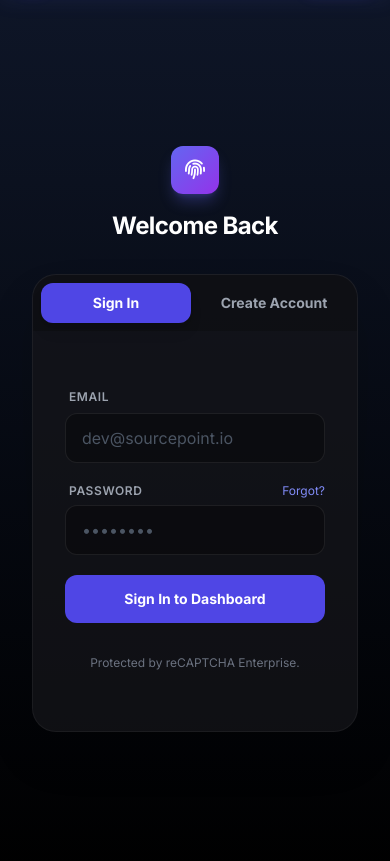
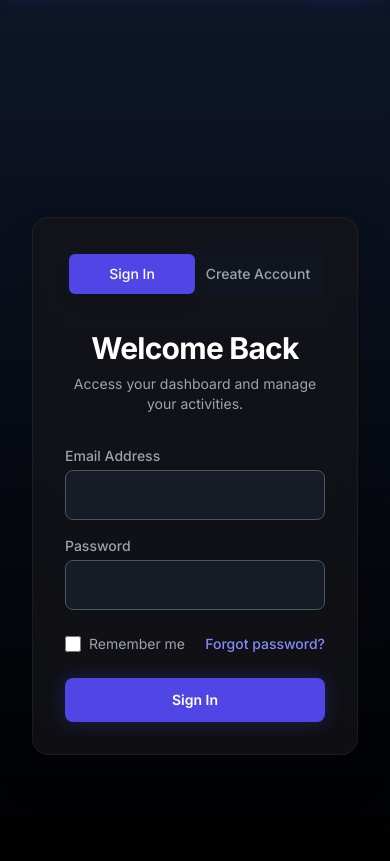
Before and after one commit to angrygabbar/Source-Point, a Flask app: page /login_register in a window 390 px wide. Shown: the part 64-925 px from the top of the page. Run offline with Flask 3, Linux system fonts and the light colour scheme; some libraries are stand-ins or nearby versions.

Commit message:
accout creation

```diff
--- a/templates/login_register.html
+++ b/templates/login_register.html
@@ -1,154 +1,144 @@
 {% extends "layout.html" %}
-{% block title %}Access Portal{% endblock %}
+
+{% block title %}Login or Register - SourcePoint{% endblock %}
+
 {% block content %}
+<div class="min-h-screen flex items-center justify-center py-12 px-4 sm:px-6 lg:px-8"
+     x-data="{ mode: 'login', role: 'candidate' }">
 
-<div class="min-h-[90vh] flex items-center justify-center px-4 py-12 relative z-10">
+    <div class="max-w-md w-full space-y-8 glass-panel p-8 rounded-2xl shadow-2xl relative my-8">
 
-    <div class="w-full max-w-[420px] animate-fade-in">
-
-        <div class="text-center mb-8">
-            <a href="{{ url_for('main.home') }}" class="inline-block mb-4">
-                <div class="w-12 h-12 rounded-xl bg-gradient-to-br from-indigo-500 to-purple-600 flex items-center justify-center shadow-lg shadow-indigo-500/30 mx-auto">
-                    <i class="fas fa-fingerprint text-white text-xl"></i>
-                </div>
-            </a>
-            <h2 class="text-2xl font-bold text-white tracking-tight">Welcome Back</h2>
-        </div>
-
-        <div class="glass-panel rounded-3xl overflow-hidden shadow-2xl relative">
-
-            <div class="flex p-2 gap-2 bg-black/20">
-                <button id="tab-login" onclick="switchTab('login')"
-                    class="flex-1 py-2.5 rounded-xl text-sm font-bold transition-all duration-300 bg-indigo-600 text-white shadow-lg">
+        <div class="flex rounded-lg bg-gray-900/50 p-1">
+            <button @click="mode = 'login'"
+                    :class="{ 'bg-indigo-600 text-white shadow-lg': mode === 'login', 'text-gray-400 hover:text-white': mode !== 'login' }"
+                    class="w-1/2 py-2.5 text-sm font-medium rounded-md transition-all duration-200">
                 Sign In
             </button>
-                <button id="tab-register" onclick="switchTab('register')"
-                    class="flex-1 py-2.5 rounded-xl text-sm font-bold text-gray-400 hover:text-white hover:bg-white/5 transition-all duration-300">
+            <button @click="mode = 'register'"
+                    :class="{ 'bg-indigo-600 text-white shadow-lg': mode === 'register', 'text-gray-400 hover:text-white': mode !== 'register' }"
+                    class="w-1/2 py-2.5 text-sm font-medium rounded-md transition-all duration-200">
                 Create Account
             </button>
         </div>
 
-            <div class="relative overflow-hidden min-h-[400px]">
-
-                <div id="view-login" class="p-8 absolute inset-0 transition-all duration-500 ease-out transform translate-x-0 opacity-100">
-                    <form method="POST" action="{{ url_for('auth.login_register') }}" class="space-y-5">
-                        <input type="hidden" name="login" value="1">
-
-                        <div class="space-y-1.5">
-                            <label class="text-xs font-semibold text-gray-400 uppercase tracking-wider ml-1">Email</label>
-                            <input type="email" name="email" required
-                                   class="input-premium w-full px-4 py-3 rounded-xl text-white placeholder-gray-600"
-                                   placeholder="dev@sourcepoint.io">
+        <div class="text-center">
+            <h2 class="mt-2 text-3xl font-bold tracking-tight text-white" x-text="mode === 'login' ? 'Welcome Back' : 'Join SourcePoint'"></h2>
+            <p class="mt-2 text-sm text-gray-400">
+                <span x-show="mode === 'login'">Access your dashboard and manage your activities.</span>
+                <span x-show="mode === 'register'">Start your journey as a <span x-text="role" class="capitalize font-bold text-indigo-400"></span>.</span>
+            </p>
         </div>
 
-                        <div class="space-y-1.5">
-                            <div class="flex justify-between items-center ml-1">
-                                <label class="text-xs font-semibold text-gray-400 uppercase tracking-wider">Password</label>
-                                <a href="{{ url_for('auth.forgot_password') }}" class="text-xs text-indigo-400 hover:text-indigo-300 hover:underline">Forgot?</a>
+        <form x-show="mode === 'login'" action="{{ url_for('auth.login') }}" method="POST" class="mt-8 space-y-6" x-transition:enter="transition ease-out duration-300" x-transition:enter-start="opacity-0 transform scale-95" x-transition:enter-end="opacity-100 transform scale-100">
+            <div class="space-y-4">
+                <div>
+                    <label for="email" class="block text-sm font-medium text-gray-400">Email Address</label>
+                    <input id="email" name="email" type="email" required
+                           class="mt-1 block w-full rounded-lg bg-gray-800/50 border border-gray-600 px-4 py-3 text-white placeholder-gray-500 focus:border-indigo-500 focus:ring-indigo-500 sm:text-sm transition-colors">
                 </div>
-                            <input type="password" name="password" required
-                                   class="input-premium w-full px-4 py-3 rounded-xl text-white placeholder-gray-600"
-                                   placeholder="••••••••">
+                <div>
+                    <label for="password" class="block text-sm font-medium text-gray-400">Password</label>
+                    <input id="password" name="password" type="password" required
+                           class="mt-1 block w-full rounded-lg bg-gray-800/50 border border-gray-600 px-4 py-3 text-white placeholder-gray-500 focus:border-indigo-500 focus:ring-indigo-500 sm:text-sm transition-colors">
+                </div>
             </div>
 
-                        <button type="submit" class="btn-glow w-full py-3.5 bg-indigo-600 text-white rounded-xl font-bold text-sm mt-4">
-                            Sign In to Dashboard
+            <div class="flex items-center justify-between">
+                <div class="flex items-center">
+                    <input id="remember-me" name="remember-me" type="checkbox" class="h-4 w-4 rounded border-gray-600 bg-gray-800 text-indigo-600 focus:ring-indigo-500">
+                    <label for="remember-me" class="ml-2 block text-sm text-gray-400">Remember me</label>
+                </div>
+                <div class="text-sm">
+                    <a href="{{ url_for('auth.reset_password_request') }}" class="font-medium text-indigo-400 hover:text-indigo-300">Forgot password?</a>
+                </div>
+            </div>
+
+            <button type="submit" class="group relative flex w-full justify-center rounded-lg bg-indigo-600 px-4 py-3 text-sm font-semibold text-white hover:bg-indigo-500 focus:outline-none focus:ring-2 focus:ring-indigo-500 focus:ring-offset-2 focus:ring-offset-gray-900 transition-all shadow-[0_0_20px_rgba(79,70,229,0.3)] hover:shadow-[0_0_25px_rgba(79,70,229,0.5)]">
+                Sign In
             </button>
         </form>
 
-                    <div class="mt-8 text-center">
-                        <p class="text-xs text-gray-500">Protected by reCAPTCHA Enterprise.</p>
+        <form x-show="mode === 'register'" action="{{ url_for('auth.register') }}" method="POST" class="mt-8 space-y-4" style="display: none;" x-transition:enter="transition ease-out duration-300" x-transition:enter-start="opacity-0 transform scale-95" x-transition:enter-end="opacity-100 transform scale-100">
+
+            <div>
+                <label class="block text-sm font-medium text-gray-400 mb-1">I want to join as a:</label>
+                <div class="grid grid-cols-2 gap-2">
+                    <button type="button" @click="role = 'candidate'" :class="role === 'candidate' ? 'bg-indigo-600 border-indigo-500 text-white' : 'bg-gray-800/50 border-gray-600 text-gray-400 hover:bg-gray-700'" class="border rounded-md py-2 text-sm font-medium transition-all">Candidate</button>
+                    <button type="button" @click="role = 'seller'" :class="role === 'seller' ? 'bg-indigo-600 border-indigo-500 text-white' : 'bg-gray-800/50 border-gray-600 text-gray-400 hover:bg-gray-700'" class="border rounded-md py-2 text-sm font-medium transition-all">Seller</button>
+                    <button type="button" @click="role = 'buyer'" :class="role === 'buyer' ? 'bg-indigo-600 border-indigo-500 text-white' : 'bg-gray-800/50 border-gray-600 text-gray-400 hover:bg-gray-700'" class="border rounded-md py-2 text-sm font-medium transition-all">Buyer</button>
+                    <button type="button" @click="role = 'developer'" :class="role === 'developer' ? 'bg-indigo-600 border-indigo-500 text-white' : 'bg-gray-800/50 border-gray-600 text-gray-400 hover:bg-gray-700'" class="border rounded-md py-2 text-sm font-medium transition-all">Developer</button>
+                    <button type="button" @click="role = 'recruiter'" :class="role === 'recruiter' ? 'bg-indigo-600 border-indigo-500 text-white' : 'bg-gray-800/50 border-gray-600 text-gray-400 hover:bg-gray-700'" class="border rounded-md py-2 text-sm font-medium transition-all">Recruiter</button>
+                    <button type="button" @click="role = 'moderator'" :class="role === 'moderator' ? 'bg-indigo-600 border-indigo-500 text-white' : 'bg-gray-800/50 border-gray-600 text-gray-400 hover:bg-gray-700'" class="border rounded-md py-2 text-sm font-medium transition-all">Moderator</button>
+                </div>
+                <input type="hidden" name="role" x-model="role">
+            </div>
+
+            <div class="grid grid-cols-1 md:grid-cols-2 gap-4">
+                <div>
+                    <label class="block text-sm font-medium text-gray-400">Username</label>
+                    <input name="username" type="text" required class="mt-1 block w-full rounded-lg bg-gray-800/50 border border-gray-600 px-4 py-2 text-white focus:border-indigo-500 focus:ring-indigo-500 sm:text-sm">
+                </div>
+                <div>
+                    <label class="block text-sm font-medium text-gray-400">Mobile Number</label>
+                    <input name="mobile_number" type="tel" required class="mt-1 block w-full rounded-lg bg-gray-800/50 border border-gray-600 px-4 py-2 text-white focus:border-indigo-500 focus:ring-indigo-500 sm:text-sm">
                 </div>
             </div>
 
-                <div id="view-register" class="p-8 absolute inset-0 transition-all duration-500 ease-out transform translate-x-full opacity-0 pointer-events-none">
-                    <form method="POST" action="{{ url_for('auth.login_register') }}" class="space-y-4">
-                        <input type="hidden" name="register" value="1">
-
-                        <div class="grid grid-cols-2 gap-4">
-                            <div class="space-y-1">
-                                <label class="text-[10px] font-bold text-gray-500 uppercase">Username</label>
-                                <input type="text" name="username" required class="input-premium w-full px-3 py-2.5 rounded-lg text-sm text-white">
-                            </div>
-                            <div class="space-y-1">
-                                <label class="text-[10px] font-bold text-gray-500 uppercase">Mobile</label>
-                                <input type="tel" name="mobile_number" required class="input-premium w-full px-3 py-2.5 rounded-lg text-sm text-white">
-                            </div>
+            <div>
+                <label class="block text-sm font-medium text-gray-400">Email Address</label>
+                <input name="email" type="email" required class="mt-1 block w-full rounded-lg bg-gray-800/50 border border-gray-600 px-4 py-2 text-white focus:border-indigo-500 focus:ring-indigo-500 sm:text-sm">
             </div>
 
-                        <div class="space-y-1">
-                            <label class="text-[10px] font-bold text-gray-500 uppercase">Email</label>
-                            <input type="email" name="email" required class="input-premium w-full px-3 py-2.5 rounded-lg text-sm text-white">
-                        </div>
-
-                        <div class="space-y-1">
-                            <label class="text-[10px] font-bold text-gray-500 uppercase">Password</label>
-                            <input type="password" name="password" required class="input-premium w-full px-3 py-2.5 rounded-lg text-sm text-white">
-                        </div>
-
-                        <div class="space-y-1">
-                            <label class="text-[10px] font-bold text-gray-500 uppercase">Role</label>
-                            <select name="role" class="input-premium w-full px-3 py-2.5 rounded-lg text-sm text-white cursor-pointer appearance-none">
-                                <option value="developer" class="bg-gray-900">Developer</option>
-                                <option value="candidate" class="bg-gray-900">Candidate</option>
-                                <option value="recruiter" class="bg-gray-900">Recruiter</option>
-                                <option value="moderator" class="bg-gray-900">Moderator</option>
-                                <option value="buyer" class="bg-gray-900">Buyer</option>
-                                <option value="seller" class="bg-gray-900">Seller</option>
+            <div x-show="['candidate', 'developer'].includes(role)" x-transition class="space-y-4 border-t border-gray-700 pt-4">
+                <p class="text-xs font-semibold text-gray-500 uppercase">Skill Set</p>
+                <div class="grid grid-cols-2 gap-4">
+                    <div>
+                        <label class="block text-xs font-medium text-gray-400">Primary Skill</label>
+                        <select name="primary_skill" class="mt-1 block w-full rounded-lg bg-gray-800/50 border border-gray-600 px-3 py-2 text-white text-sm">
+                            <option value="">Select...</option>
+                            <option value="java">Java</option>
+                            <option value="python">Python</option>
+                            <option value="sql">SQL / Database</option>
+                            <option value="react">React / Frontend</option>
+                            <option value="cpp">C++</option>
                         </select>
                     </div>
-
-                        <button type="submit" class="btn-glow w-full py-3 bg-purple-600 text-white rounded-xl font-bold text-sm">
-                            Create Account
-                        </button>
-                    </form>
-                </div>
-
-            </div>
+                    <div>
+                        <label class="block text-xs font-medium text-gray-400">Experience</label>
+                        <select name="primary_skill_experience" class="mt-1 block w-full rounded-lg bg-gray-800/50 border border-gray-600 px-3 py-2 text-white text-sm">
+                            <option value="0-1">Fresher (0-1 Years)</option>
+                            <option value="1-3">Junior (1-3 Years)</option>
+                            <option value="3-5">Mid-Level (3-5 Years)</option>
+                            <option value="5+">Senior (5+ Years)</option>
+                        </select>
                     </div>
                 </div>
             </div>
 
-<script>
-    function switchTab(tab) {
-        const loginView = document.getElementById('view-login');
-        const registerView = document.getElementById('view-register');
-        const loginTab = document.getElementById('tab-login');
-        const registerTab = document.getElementById('tab-register');
+            <div class="grid grid-cols-1 md:grid-cols-2 gap-4">
+                <div>
+                    <label class="block text-sm font-medium text-gray-400">Password</label>
+                    <input name="password" type="password" required class="mt-1 block w-full rounded-lg bg-gray-800/50 border border-gray-600 px-4 py-2 text-white focus:border-indigo-500 focus:ring-indigo-500 sm:text-sm">
+                </div>
+                <div>
+                    <label class="block text-sm font-medium text-gray-400">Confirm</label>
+                    <input name="confirm_password" type="password" required class="mt-1 block w-full rounded-lg bg-gray-800/50 border border-gray-600 px-4 py-2 text-white focus:border-indigo-500 focus:ring-indigo-500 sm:text-sm">
+                </div>
+            </div>
 
-        const activeClass = ['bg-indigo-600', 'text-white', 'shadow-lg'];
-        const inactiveClass = ['text-gray-400', 'hover:text-white', 'hover:bg-white/5'];
+            <div>
+                <label class="block text-sm font-medium text-gray-400">Secret Question (For Recovery)</label>
+                <input name="secret_question" type="text" placeholder="e.g. What is your pet's name?" required class="mt-1 block w-full rounded-lg bg-gray-800/50 border border-gray-600 px-4 py-2 text-white focus:border-indigo-500 focus:ring-indigo-500 sm:text-sm">
+            </div>
+            <div>
+                <label class="block text-sm font-medium text-gray-400">Secret Answer</label>
+                <input name="secret_answer" type="text" required class="mt-1 block w-full rounded-lg bg-gray-800/50 border border-gray-600 px-4 py-2 text-white focus:border-indigo-500 focus:ring-indigo-500 sm:text-sm">
+            </div>
 
-        if (tab === 'login') {
-            // Show Login
-            loginView.classList.remove('translate-x-full', 'opacity-0', 'pointer-events-none');
-            loginView.classList.add('translate-x-0', 'opacity-100');
-
-            // Hide Register
-            registerView.classList.remove('translate-x-0', 'opacity-100');
-            registerView.classList.add('translate-x-full', 'opacity-0', 'pointer-events-none');
-
-            // Update Buttons
-            loginTab.classList.add(...activeClass);
-            loginTab.classList.remove(...inactiveClass);
-            registerTab.classList.remove(...activeClass);
-            registerTab.classList.add(...inactiveClass);
-
-        } else {
-            // Show Register
-            registerView.classList.remove('translate-x-full', 'opacity-0', 'pointer-events-none');
-            registerView.classList.add('translate-x-0', 'opacity-100');
-
-            // Hide Login
-            loginView.classList.remove('translate-x-0', 'opacity-100');
-            loginView.classList.add('-translate-x-full', 'opacity-0', 'pointer-events-none');
-
-            // Update Buttons
-            registerTab.classList.add(...activeClass);
-            registerTab.classList.remove(...inactiveClass);
-            loginTab.classList.remove(...activeClass);
-            loginTab.classList.add(...inactiveClass);
-        }
-    }
-</script>
+            <button type="submit" class="group relative flex w-full justify-center rounded-lg bg-gradient-to-r from-indigo-600 to-purple-600 px-4 py-3 text-sm font-bold text-white hover:from-indigo-500 hover:to-purple-500 focus:outline-none transition-all shadow-lg shadow-indigo-500/30 mt-4 mb-6">
+                Register Now
+            </button>
+        </form>
+    </div>
+</div>
 {% endblock %}
```
Also changed, not shown: blueprints/auth.py (+154 -66 lines), docker-compose.yml (added, +13 -0 lines), 3 other files. Lines whose indentation alone changed are shown as unchanged.
